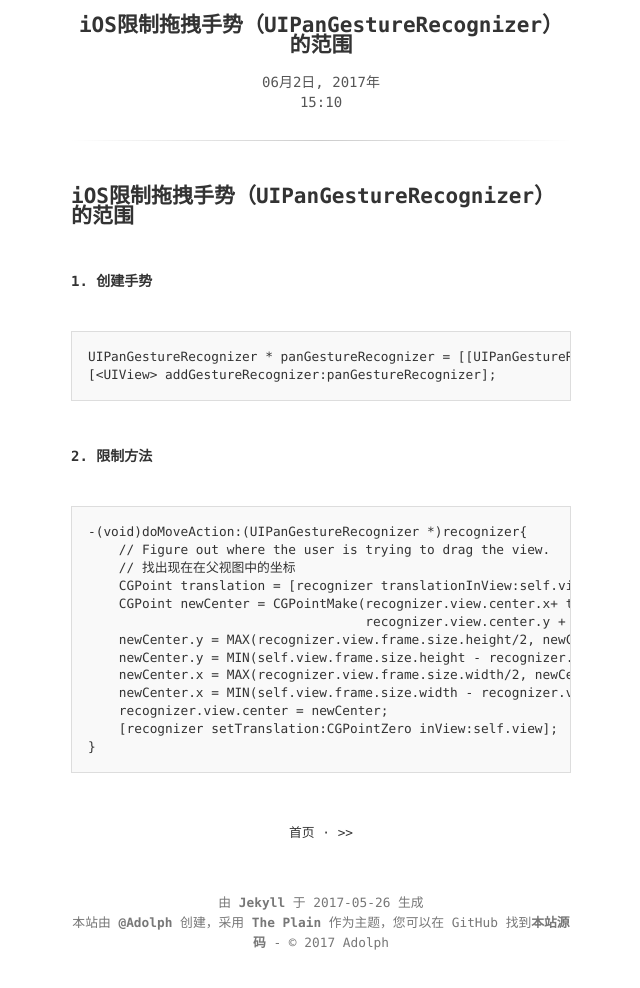
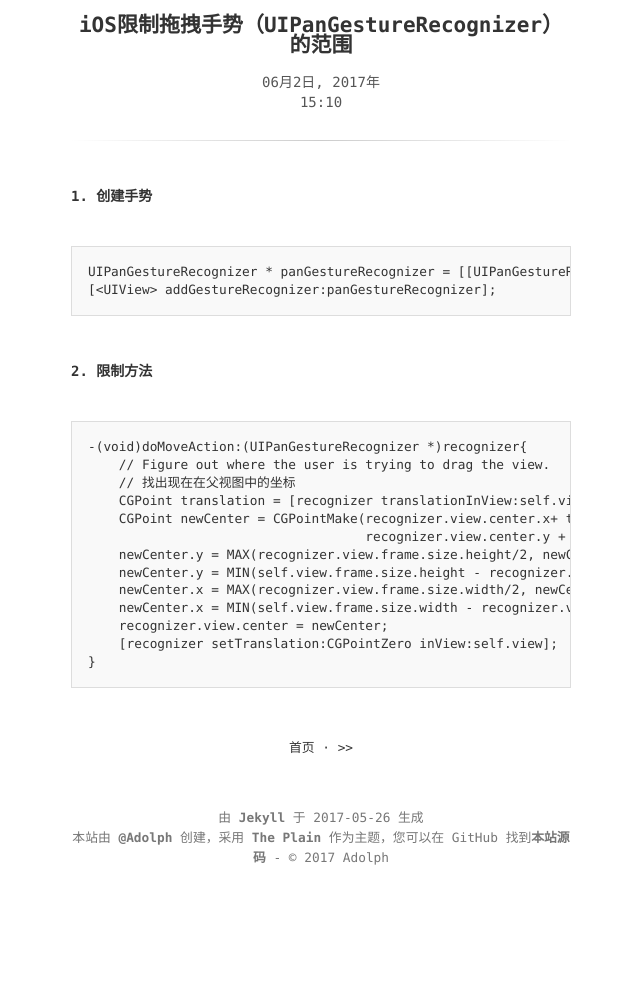
Before and after one commit to xxiAdolph/Adolph, a Jekyll site: the page built from _posts/2017-06-02-拖拽手势限制拖拽范围.md, in a window 1280 px wide. Shown: the part 155-1143 px from the top of the page, without its empty margins (319-959 px from the left). Built offline with Jekyll 4.4.1, drawn with Linux system fonts in a browser that asks for light colours; after the commit the page ends 1058 px from its top, so only the background shows below that.

Commit message:
no message

````diff
--- a/_posts/2017-06-02-拖拽手势限制拖拽范围.md
+++ b/_posts/2017-06-02-拖拽手势限制拖拽范围.md
@@ -2,7 +2,6 @@
 title: iOS限制拖拽手势（UIPanGestureRecognizer）的范围
 date: 2017-06-02 15:10
 ---
-## iOS限制拖拽手势（UIPanGestureRecognizer）的范围
 
 #### 1. 创建手势
 ```
````
